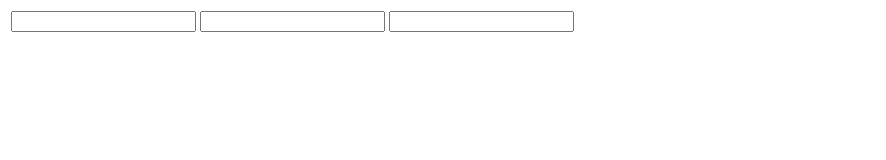
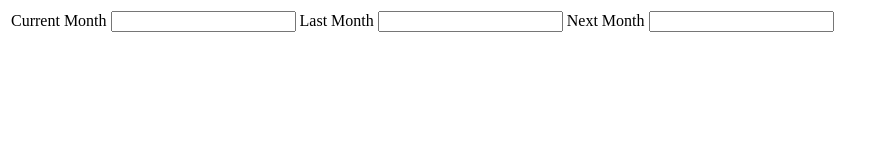
Before and after one commit to gdaughenbaugh/gdaughenbaugh.github.io, a plain HTML site: page index.html in a window 1280 px wide. Shown: the whole page, without its empty margins (0-886 px from the left). Drawn offline with nearby package versions, Linux system fonts and the light colour scheme.

Commit message:
example 3

```diff
--- a/index.html
+++ b/index.html
@@ -7,23 +7,22 @@
 <body>
     <script src="//ajax.googleapis.com/ajax/libs/jquery/1.8.3/jquery.min.js"></script>
     <script src="glDatePicker.min.js"></script>
-
     <table><tr><td>
-    <input type="text" id="Current Month" />
+    Current Month <input type="text" id="Current Month" />
     <script type="text/javascript">
         $(window).load(function()
         { $('#example1').glDatePicker(); });
     </script>
      </td>
     <td>
-    <input type="text" id="Last Month" />
+    Last Month <input type="text" id="Last Month" />
     <script type="text/javascript">
         $(window).load(function()
         { $('#example2').glDatePicker(); });
     </script>
      </td>
     <td>
-    <input type="text" id="Next Month" />
+    Next Month <input type="text" id="Next Month" />
     <script type="text/javascript">
         $(window).load(function()
         { $('#example3').glDatePicker(); });
```
